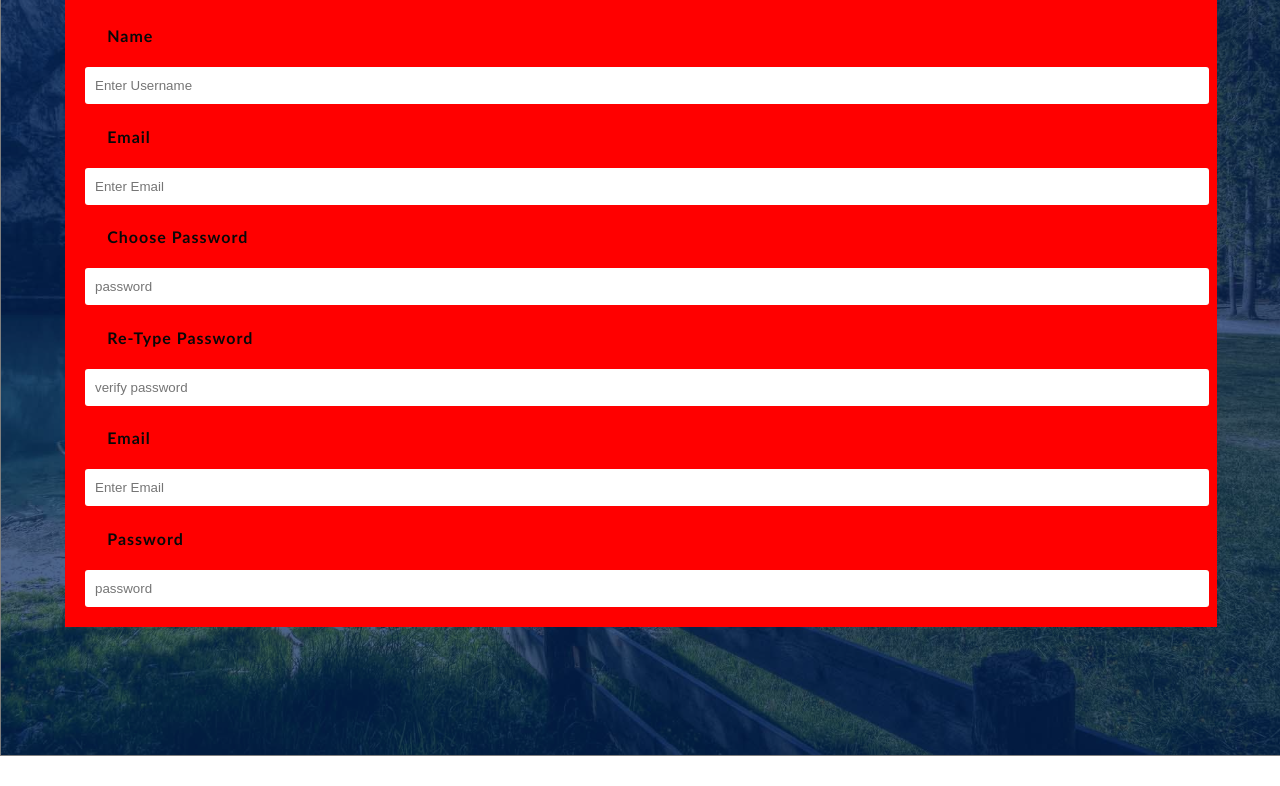
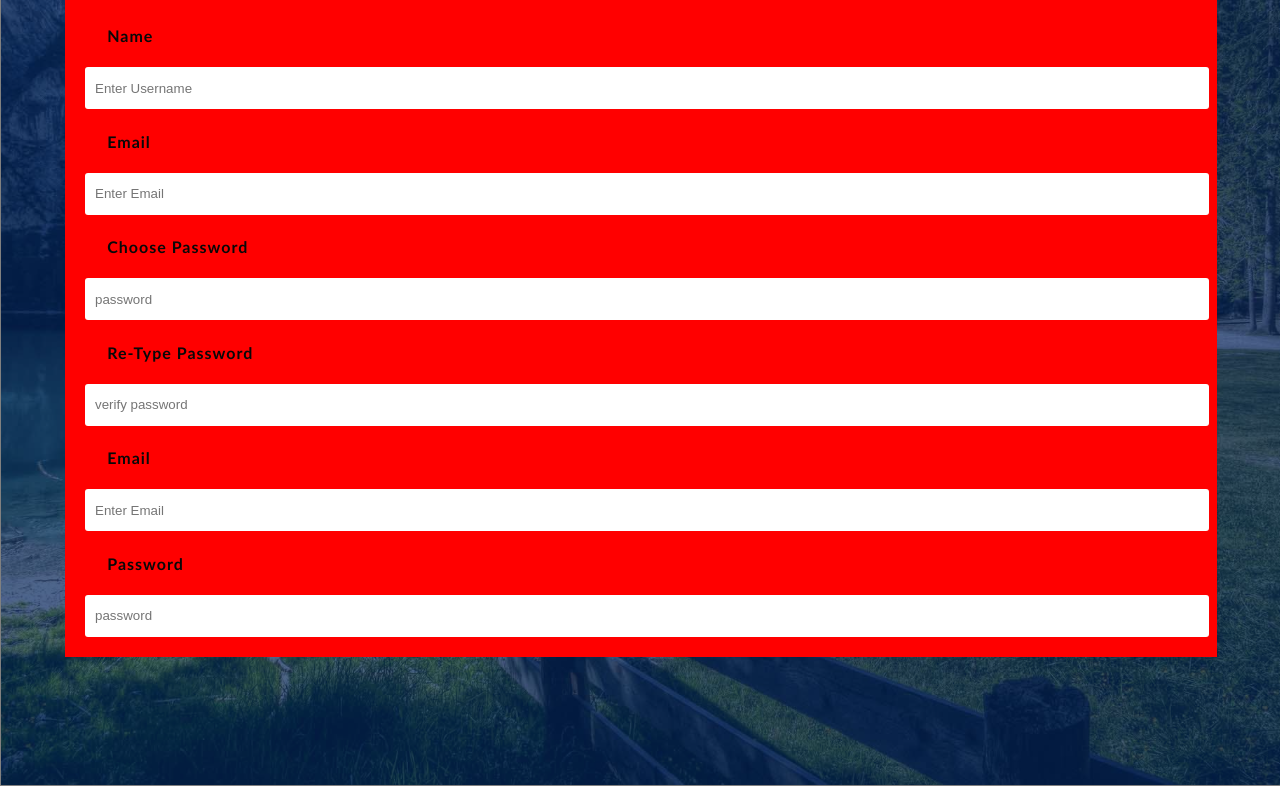
Before and after one commit to innocent-blush/Hunter-List, a plain HTML site: page index.html in a window 1280 px wide. Shown: the part 146-932 px from the top of the page. Before the commit the page ends 902 px from the top, so only its background shows below. Drawn offline with Linux system fonts and the light colour scheme.

Commit message:
more styles

```diff
--- a/css/style.css
+++ b/css/style.css
@@ -82,7 +82,7 @@ body {
 
 #formArea input {
     width: 100%;
-    height: 35px;
+    height: 40px;
     border: none;
     padding-left: 10px;
     background-color: rgba(255, 255, 255, 1);
```
